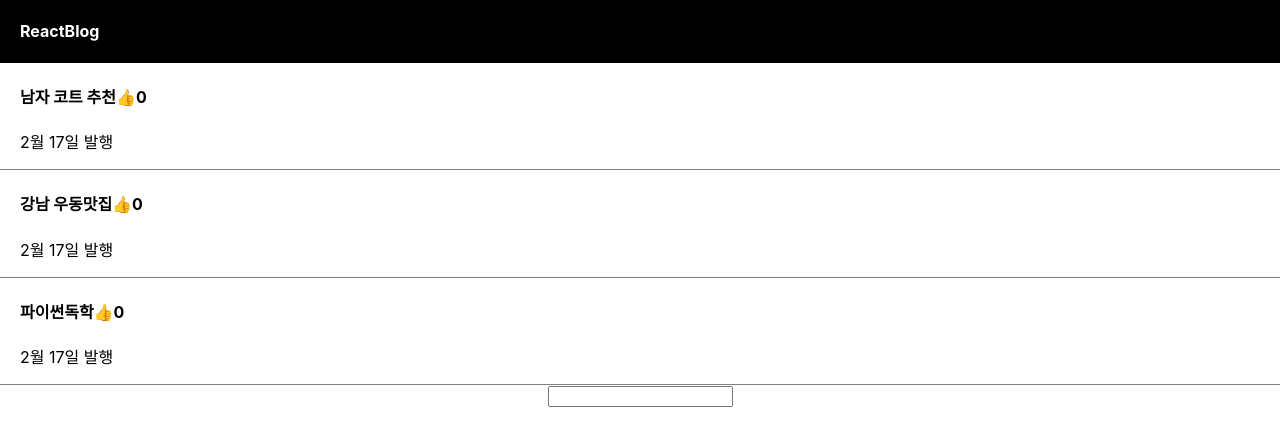
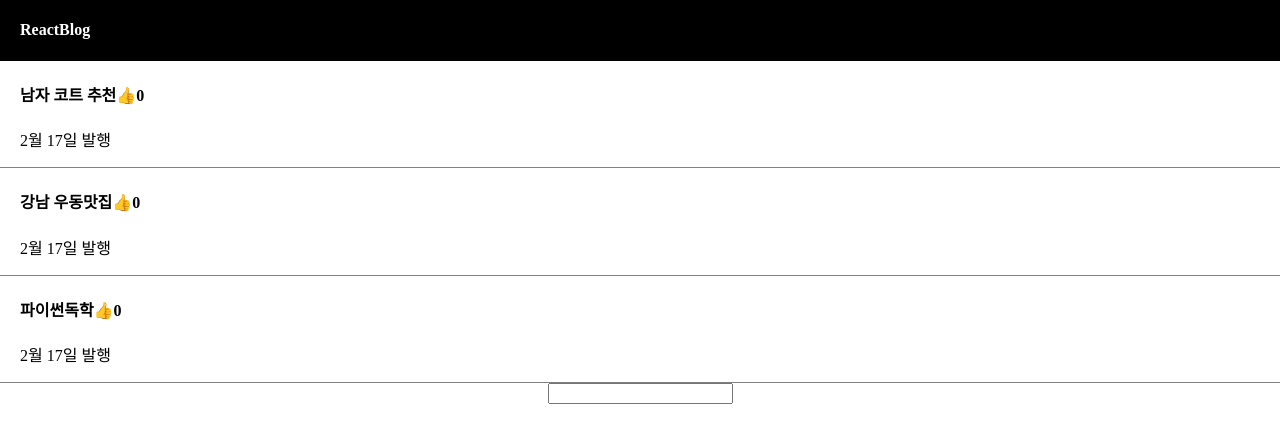
Before and after one commit to KittelLee/ReactReturn, a React (Create React App) app: page / in a window 1280 px wide. Shown: the top 446 px of the page. Built offline with nearby package versions, Linux system fonts and the light colour scheme.

Commit message:
Style: Index.css Fix

```diff
--- a/src/index.css
+++ b/src/index.css
@@ -1,13 +1,4 @@
 body {
   margin: 0;
-  font-family: -apple-system, BlinkMacSystemFont, 'Segoe UI', 'Roboto', 'Oxygen',
-    'Ubuntu', 'Cantarell', 'Fira Sans', 'Droid Sans', 'Helvetica Neue',
-    sans-serif;
-  -webkit-font-smoothing: antialiased;
-  -moz-osx-font-smoothing: grayscale;
+  padding: 0;
 }
-
-code {
-  font-family: source-code-pro, Menlo, Monaco, Consolas, 'Courier New',
-    monospace;
-}
```
